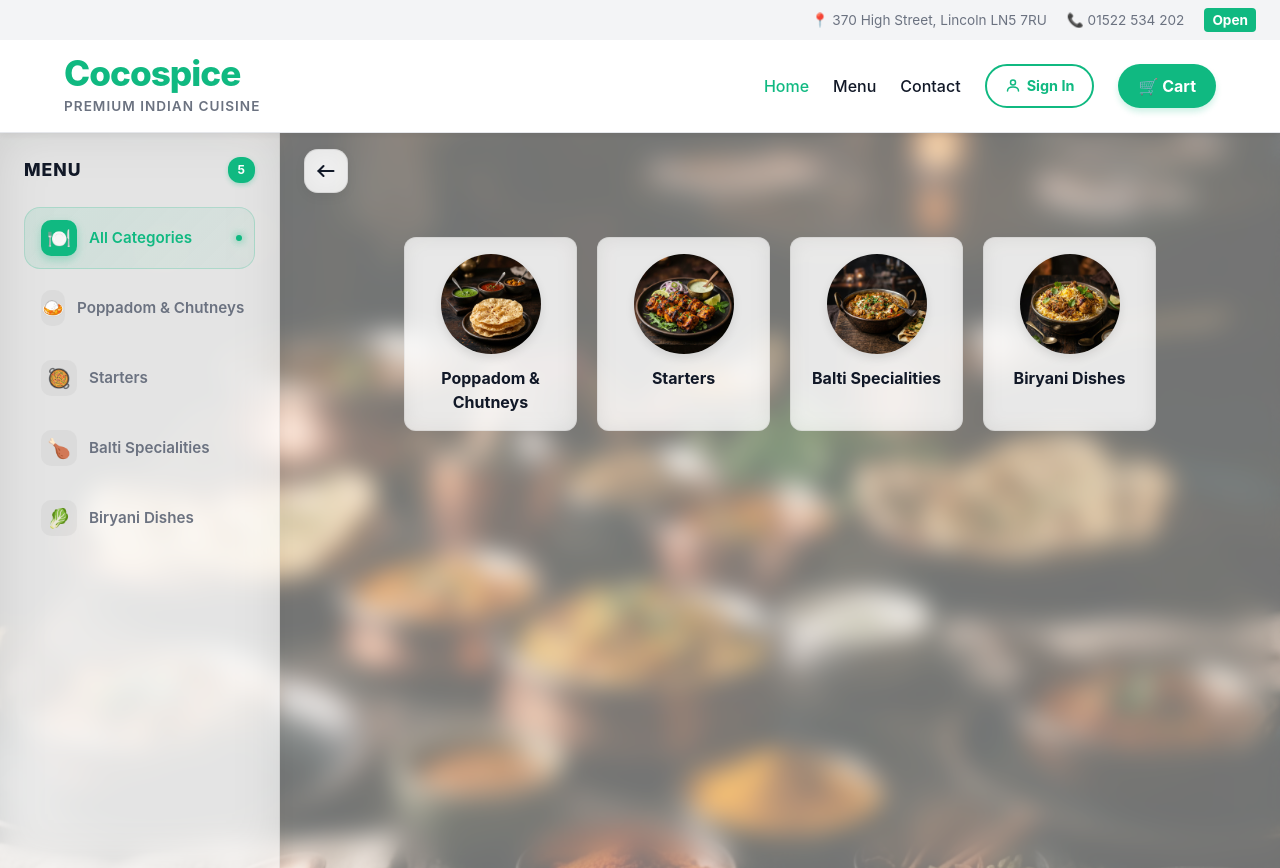
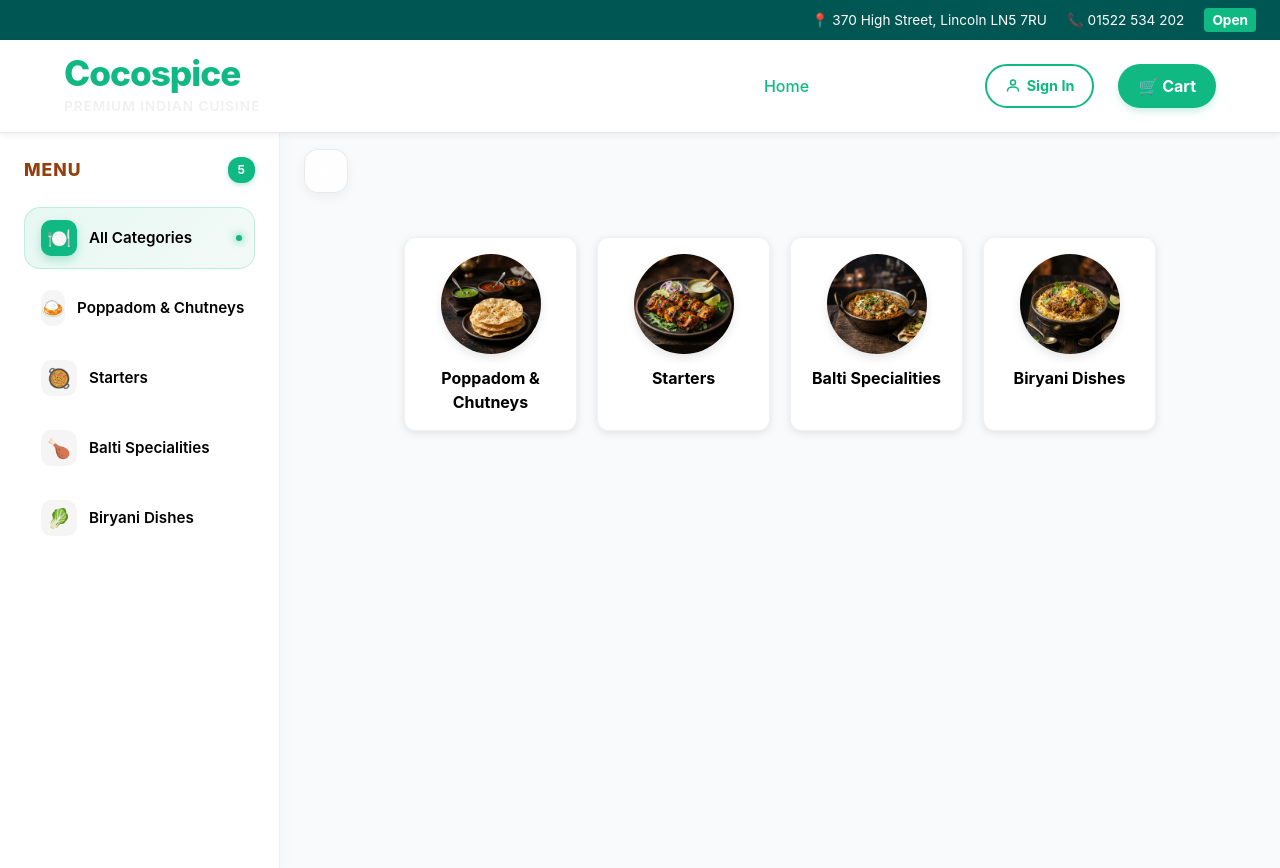
Before and after one commit to developerteam354/Cocospice, a Next.js app in the folder frontend/: page / in a window 1280 px wide. Built offline with nearby package versions, Linux system fonts and the light colour scheme.

Commit message:
fix: chnaged the ui theme

```diff
--- a/frontend/app/globals.css
+++ b/frontend/app/globals.css
@@ -6,8 +6,8 @@
   --surface-hover: #f3f4f6;
   --primary-color: #10b981;
   --primary-hover: #059669;
-  --text-primary: #111827;
-  --text-secondary: #6b7280;
+  --text-primary: #ffffff;
+  --text-secondary: #f0f0f0;
   --border-color: #e5e7eb;
   --success-color: #28a745;
 }
@@ -15,20 +15,57 @@
 html, body {
   margin: 0;
   padding: 0;
-  background-image: url('/images/bg-food.png');
-  background-size: cover;
-  background-position: center;
-  background-attachment: fixed;
-  background-color: var(--bg-color);
-  color: var(--text-primary);
+  background-color: #f9fafb;
+  color: #ffffff;
   font-family: -apple-system, BlinkMacSystemFont, "Segoe UI", Roboto, Helvetica, Arial, sans-serif;
   height: 100%;
+  min-height: 100vh;
 }
 
+html::before, body::before {
+  content: '';
+  position: fixed;
+  inset: 0;
+  background: url('/images/bg-food.png') center/cover no-repeat;
+  opacity: 0.5; /* adjust 0.0 (invisible) to 1.0 (fully visible) */
+  z-index: -1;
+}
 /* Removed old background */
 
 * {
   box-sizing: border-box;
+}
+
+/* Make text inside white surfaces black for readability */
+.bg-surface, .surface, [style*="background: white"], [style*="background-color: white"], [style*="background: #ffffff"], [style*="background-color: #ffffff"], [style*="background: rgba(255, 255, 255"] {
+  color: #000000 !important;
+}
+
+.bg-surface *, .surface *, [style*="background: white"] *, [style*="background-color: white"] *, [style*="background: #ffffff"] *, [style*="background-color: #ffffff"] *, [style*="background: rgba(255, 255, 255"] * {
+  color: inherit !important;
+}
+
+/* Specific targeting for product items and category items */
+.productItem, .categoryItem, .cartItem, .orderItem {
+  color: #000000 !important;
+}
+
+.productItem *, .categoryItem *, .cartItem *, .orderItem * {
+  color: inherit !important;
+}
+
+/* Override CSS variables for specific components */
+.productName, .productDesc, .productPrice, .categoryItemName, .categoryTitle {
+  color: #000000 !important;
+}
+
+/* Force black text for any element with white/semi-transparent background */
+[style*="background: rgba(255, 255, 255"], [style*="background-color: rgba(255, 255, 255"] {
+  color: #000000 !important;
+}
+
+[style*="background: rgba(255, 255, 255"] *, [style*="background-color: rgba(255, 255, 255"] * {
+  color: inherit !important;
 }
 
 ::-webkit-scrollbar {
--- a/frontend/components/ClientApp/ClientApp.module.css
+++ b/frontend/components/ClientApp/ClientApp.module.css
@@ -4,8 +4,7 @@
   min-height: 100vh;
   position: relative;
   z-index: 1;
-  background: rgba(255, 255, 255, 0.45); /* Glassy white overlay over the whole app */
-  backdrop-filter: blur(12px); /* Blur the body background */
+  background: transparent;
 }
 
 .mainLayout {
@@ -22,8 +21,7 @@
   flex-direction: column;
   transition: width 0.4s cubic-bezier(0.2, 0.8, 0.2, 1), opacity 0.4s ease;
   width: 280px;
-  background: rgba(255, 255, 255, 0.65);
-  backdrop-filter: blur(24px);
+  background: #ffffff;
   border-right: 1px solid rgba(0, 0, 0, 0.06);
   flex-shrink: 0;
   height: calc(100vh - 65px);
--- a/frontend/components/ClientApp/ClientApp.tsx
+++ b/frontend/components/ClientApp/ClientApp.tsx
@@ -155,7 +155,7 @@ export default function ClientApp({ categories, menuItems }: ClientAppProps) {
       <main className={styles.mainLayout}>
         <div className={`${styles.sidebarWrapper} ${isSidebarOpen ? '' : styles.sidebarClosed}`}>
           <div className={styles.sidebarHeader}>
-            <h3 className={styles.sidebarTitle}>Menu</h3>
+            <h3 className={styles.sidebarTitle} style={{ color: '#92400e' }}>Menu</h3>
             <div className={styles.sidebarBadge}>{categories.length + 1}</div>
           </div>
           <div className={styles.categoryScrollContainer}>
@@ -164,7 +164,7 @@ export default function ClientApp({ categories, menuItems }: ClientAppProps) {
               onClick={() => setSelectedCategoryId(null)}
             >
               <span className={styles.categoryIcon}>🍽️</span>
-              <span className={styles.categoryText}>All Categories</span>
+              <span className={`${styles.categoryText} text-black`}>All Categories</span>
               {selectedCategoryId === null && <span className={styles.activeIndicator} />}
             </button>
             {categories.map((c, i) => {
@@ -177,7 +177,7 @@ export default function ClientApp({ categories, menuItems }: ClientAppProps) {
                   onClick={() => setSelectedCategoryId(c.id)}
                 >
                   <span className={styles.categoryIcon}>{icon}</span>
-                  <span className={styles.categoryText}>{c.name}</span>
+                  <span className={`${styles.categoryText} text-black`}>{c.name}</span>
                   {selectedCategoryId === c.id && <span className={styles.activeIndicator} />}
                 </button>
               );
--- a/frontend/components/Header/Header.module.css
+++ b/frontend/components/Header/Header.module.css
@@ -10,12 +10,12 @@
 }
 
 .topBar {
-  background: var(--surface-hover);
+  background: #005652;
   padding: 8px 24px;
   display: flex;
   justify-content: flex-end;
   font-size: 0.85rem;
-  color: var(--text-secondary);
+  color: #ffffff;
 }
 
 .info {
--- a/frontend/components/MainContent/MainContent.module.css
+++ b/frontend/components/MainContent/MainContent.module.css
@@ -21,12 +21,12 @@
   align-items: center;
   text-align: center;
   cursor: pointer;
-  background: rgba(255, 255, 255, 0.7);
-  backdrop-filter: blur(10px);
+  background: #ffffff;
   padding: 16px 8px;
   border-radius: 12px;
   transition: transform 0.2s;
   border: 1px solid rgba(0,0,0,0.05);
+  box-shadow: 0 2px 8px rgba(0, 0, 0, 0.1);
 }
 
 .categoryItem:hover {
@@ -69,10 +69,10 @@
   align-items: center;
   padding: 16px;
   border-bottom: 1px solid var(--border-color);
-  background: rgba(255, 255, 255, 0.85); /* Readability */
-  backdrop-filter: blur(10px);
+  background: #ffffff; /* Solid white background */
   margin-bottom: 8px;
   border-radius: 8px;
+  box-shadow: 0 2px 8px rgba(0, 0, 0, 0.1);
 }
 
 .productImage {
--- a/frontend/components/MainContent/MainContent.tsx
+++ b/frontend/components/MainContent/MainContent.tsx
@@ -26,7 +26,7 @@ export default function MainContent({ categoryTitle, items, categories, onSelect
                 onClick={() => onSelectCategory(cat.id)}
               >
                 <Image src={catImage} alt={cat.name} width={100} height={100} className={styles.categoryItemImage} priority={index < 4} />
-                <span className={styles.categoryItemName}>{cat.name}</span>
+                <span style={{ color: '#000000', fontSize: '1rem', fontWeight: 'bold' }}>{cat.name}</span>
               </div>
             );
           })}
@@ -38,7 +38,7 @@ export default function MainContent({ categoryTitle, items, categories, onSelect
   // Product List View
   return (
     <div className={styles.mainContent}>
-      <h2 className={styles.categoryTitle}>{categoryTitle}</h2>
+      <h2 style={{ color: '#ffffff', fontSize: '1.8rem', fontWeight: 'bold', marginBottom: '16px', paddingBottom: '8px', borderBottom: '3px solid #004d80', display: 'inline-block' }}>{categoryTitle}</h2>
       <div className={styles.productList}>
         {items.map((item, index) => (
           <div key={item.id} className={styles.productItem}>
@@ -51,9 +51,9 @@ export default function MainContent({ categoryTitle, items, categories, onSelect
               priority={index < 4}
             />
             <div className={styles.productInfo}>
-              <h3 className={styles.productName}>{item.name}</h3>
-              {item.description && <p className={styles.productDesc}>{item.description}</p>}
-              <p className={styles.productPrice}>£{item.price.toFixed(2)}</p>
+              <h3 style={{ color: '#000000', fontWeight: 'bold', margin: '0 0 4px 0', fontSize: '1.1rem' }}>{item.name}</h3>
+              {item.description && <p style={{ color: '#000000', margin: '0 0 8px 0', fontSize: '0.85rem' }}>{item.description}</p>}
+              <p style={{ color: '#000000', margin: '0', fontSize: '1.1rem', fontWeight: '800' }}>£{item.price.toFixed(2)}</p>
             </div>
             <button className={styles.addBtn} onClick={(e) => { e.stopPropagation(); onAddToCart(item); }} title="Add to Cart">
               +
--- a/frontend/components/MenuSidebar/MenuSidebar.module.css
+++ b/frontend/components/MenuSidebar/MenuSidebar.module.css
@@ -1,6 +1,6 @@
 .sidebar {
   width: 250px;
-  background: var(--surface-color);
+  background: #ffffff;
   border-right: 1px solid var(--border-color);
   overflow-y: auto;
   display: flex;
@@ -11,7 +11,7 @@
   padding: 20px;
   margin: 0;
   font-size: 1.5rem;
-  color: var(--text-primary);
+  color: #000000;
   border-bottom: 1px solid var(--border-color);
   text-align: center;
   font-weight: 600;
@@ -34,7 +34,7 @@
   background: transparent;
   border: none;
   text-align: left;
-  color: var(--text-secondary);
+  color: #000000;
   font-size: 1rem;
   cursor: pointer;
   transition: all 0.3s ease;
@@ -43,13 +43,13 @@
 }
 
 .categoryBtn:hover {
-  background: var(--surface-hover);
-  color: var(--text-primary);
+  background: #f3f4f6;
+  color: #000000;
 }
 
 .categoryBtn.active {
   background: rgba(255, 107, 53, 0.05);
-  color: var(--primary-color);
+  color: #10b981;
   font-weight: bold;
 }
 
```
